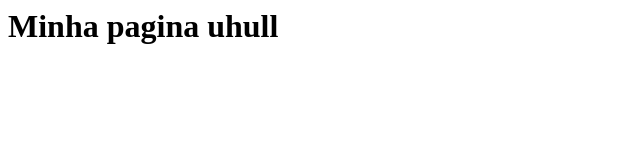
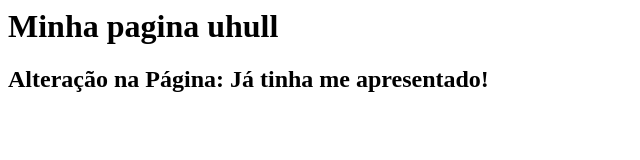
Before and after one commit to LaurianeSoares/gama-no-github, a plain HTML site: page index.html in a window 1280 px wide. Shown: the whole page, without its empty margins (0-640 px from the left). Drawn offline with Linux system fonts and the light colour scheme.

Commit message:
Outro commit, desta vez em master

```diff
--- a/index.html
+++ b/index.html
@@ -1,5 +1,6 @@
 <html>
     <body>
         <h1>Minha pagina uhull</h1>
+        <h2>Alteração na Página: Já tinha me apresentado!</h2>
     </body>
 </html>
```
